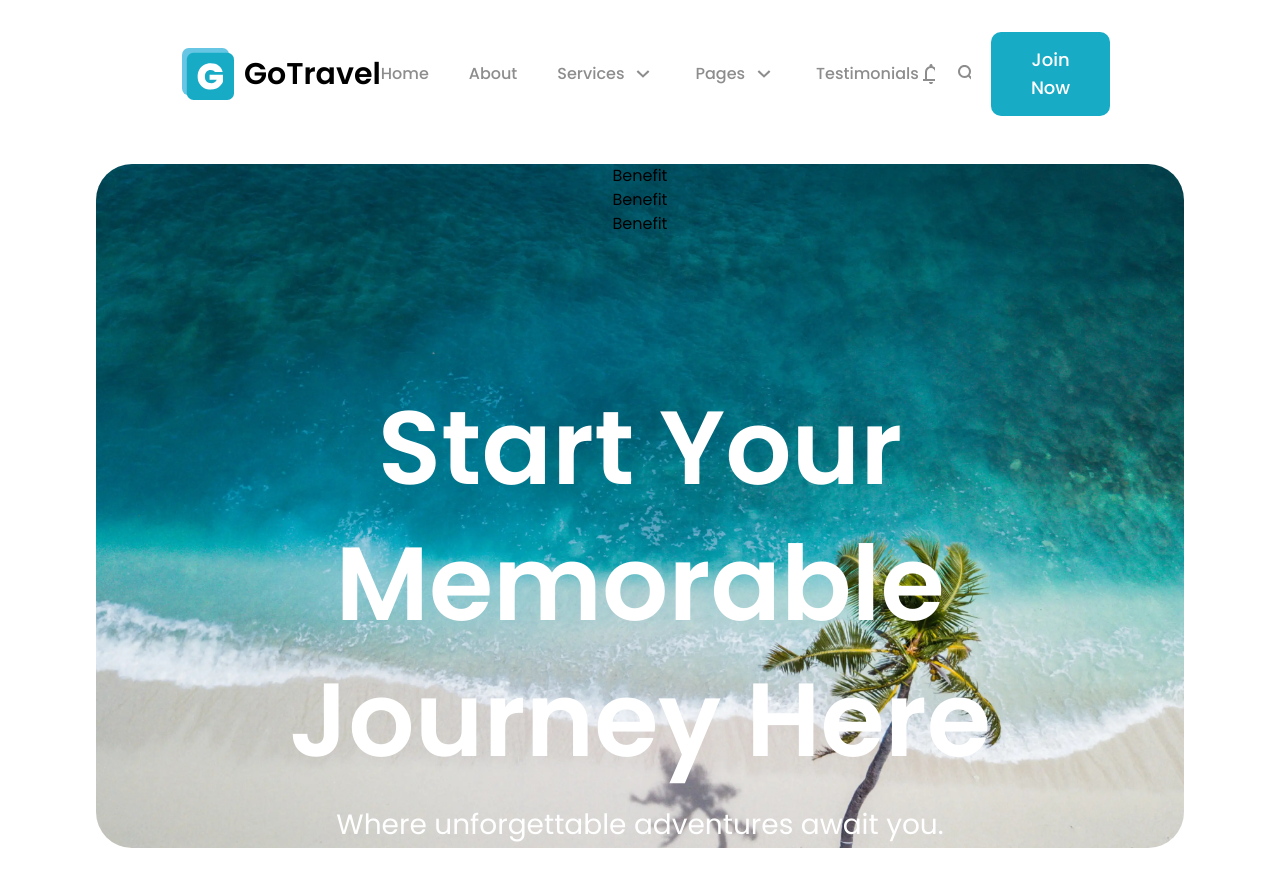
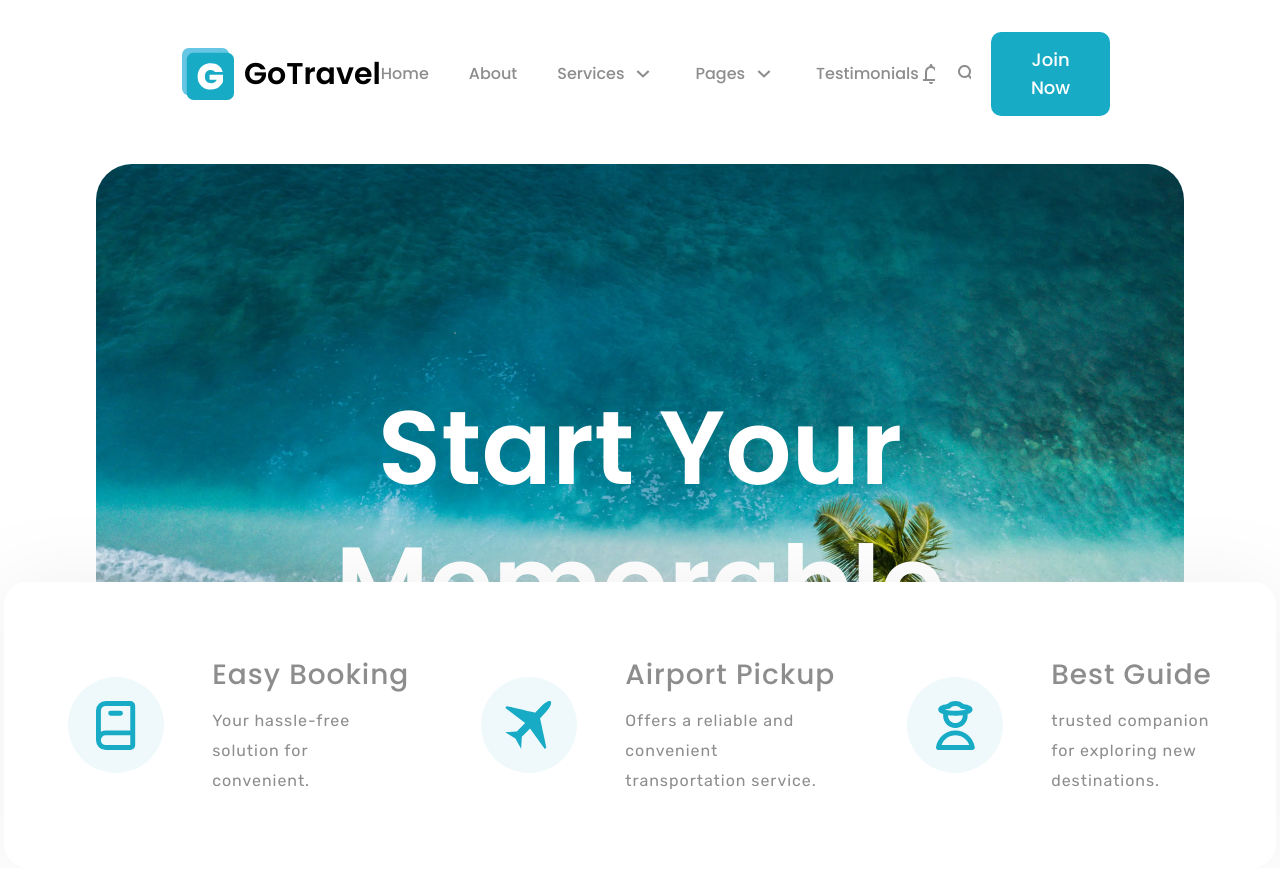
Before and after one commit to JackyL1030/Travel-Landing-Page, a React (Vite) app: page / in a window 1280 px wide. Shown: the top 886 px of the page. Built offline with nearby package versions, Linux system fonts and the light colour scheme.

Commit message:
feat: enhance  HeroBenefit components with improved structure and styling

```diff
--- a/src/components/Hero/Hero.tsx
+++ b/src/components/Hero/Hero.tsx
@@ -15,12 +15,9 @@
             </p>
           </div>
         </div>
-
-        <ul>
+        <ul className="absolute -bottom-23 mx-21.5 flex gap-x-18 rounded-[1.5rem] bg-white px-16 py-18 drop-shadow-[0_2px_40px_rgba(0,0,0,0.06)]">
           {heroBenefits.map((benefit) => (
-            <li>
-              <HeroBenefit benefit={benefit} key={benefit.id} />
-            </li>
+            <HeroBenefit benefit={benefit} key={benefit.id} />
           ))}
         </ul>
       </div>
--- a/src/components/Hero/HeroBenefit.tsx
+++ b/src/components/Hero/HeroBenefit.tsx
@@ -4,6 +4,20 @@
   benefit: HeroBenefit;
 }
 
-export default function HeroBenefit({ benefit }) {
-  return <li>Benefit</li>;
+export default function HeroBenefit({ benefit }: HeroBenefitProps) {
+  return (
+    <li key={benefit.id} className="flex items-center gap-x-12">
+      <div className="bg-primary-100 flex size-24 shrink-0 items-center justify-center rounded-full">
+        <benefit.Icon className="fill-primary-700" />
+      </div>
+      <div className="flex flex-col gap-y-2.5">
+        <p className="text-grey-600 tracking-6 text-[1.75rem]/10.5 font-medium whitespace-nowrap">
+          {benefit.heading}
+        </p>
+        <p className="tracking-6 text-grey-600 font-rubik text-base/7.5">
+          {benefit.description}
+        </p>
+      </div>
+    </li>
+  );
 }
```
